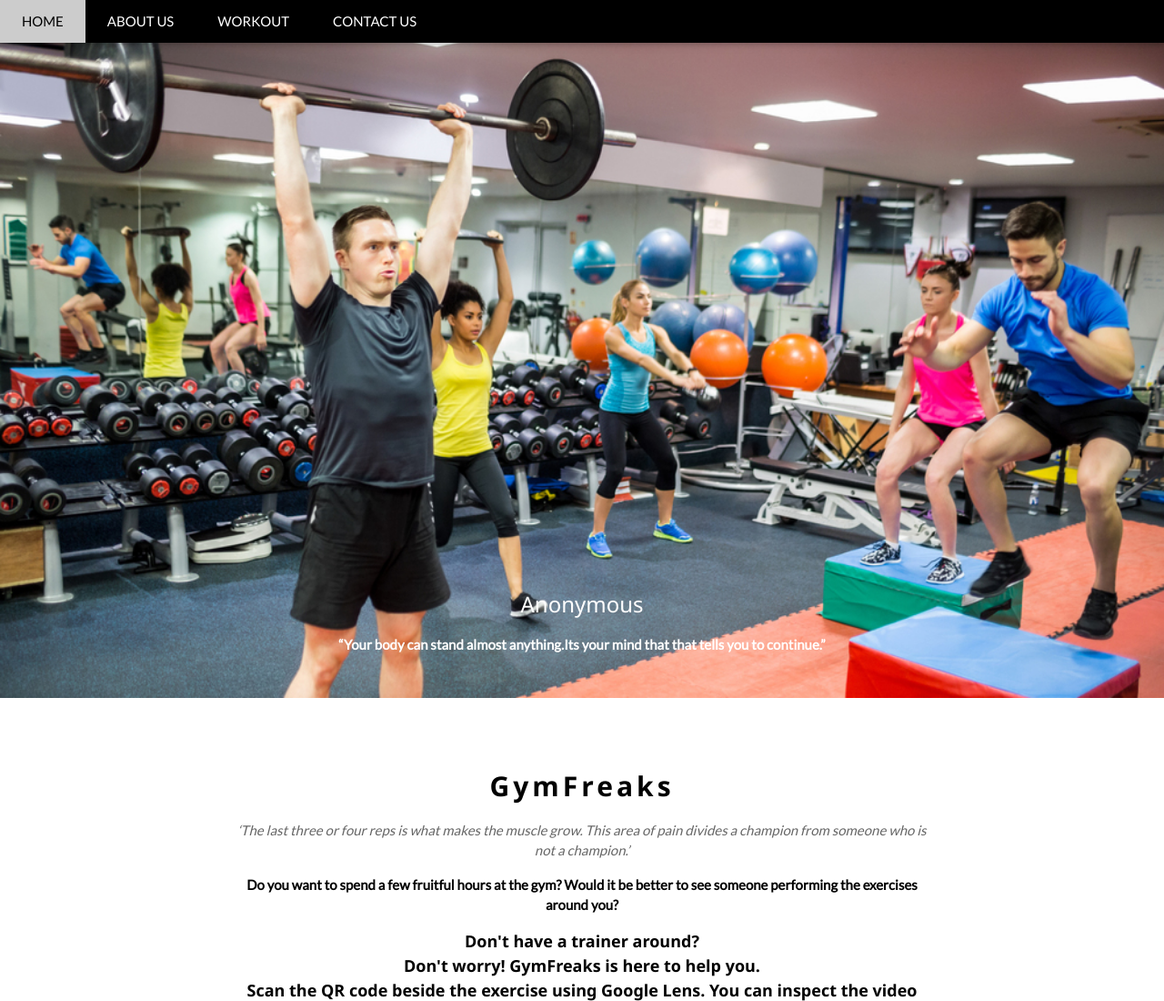
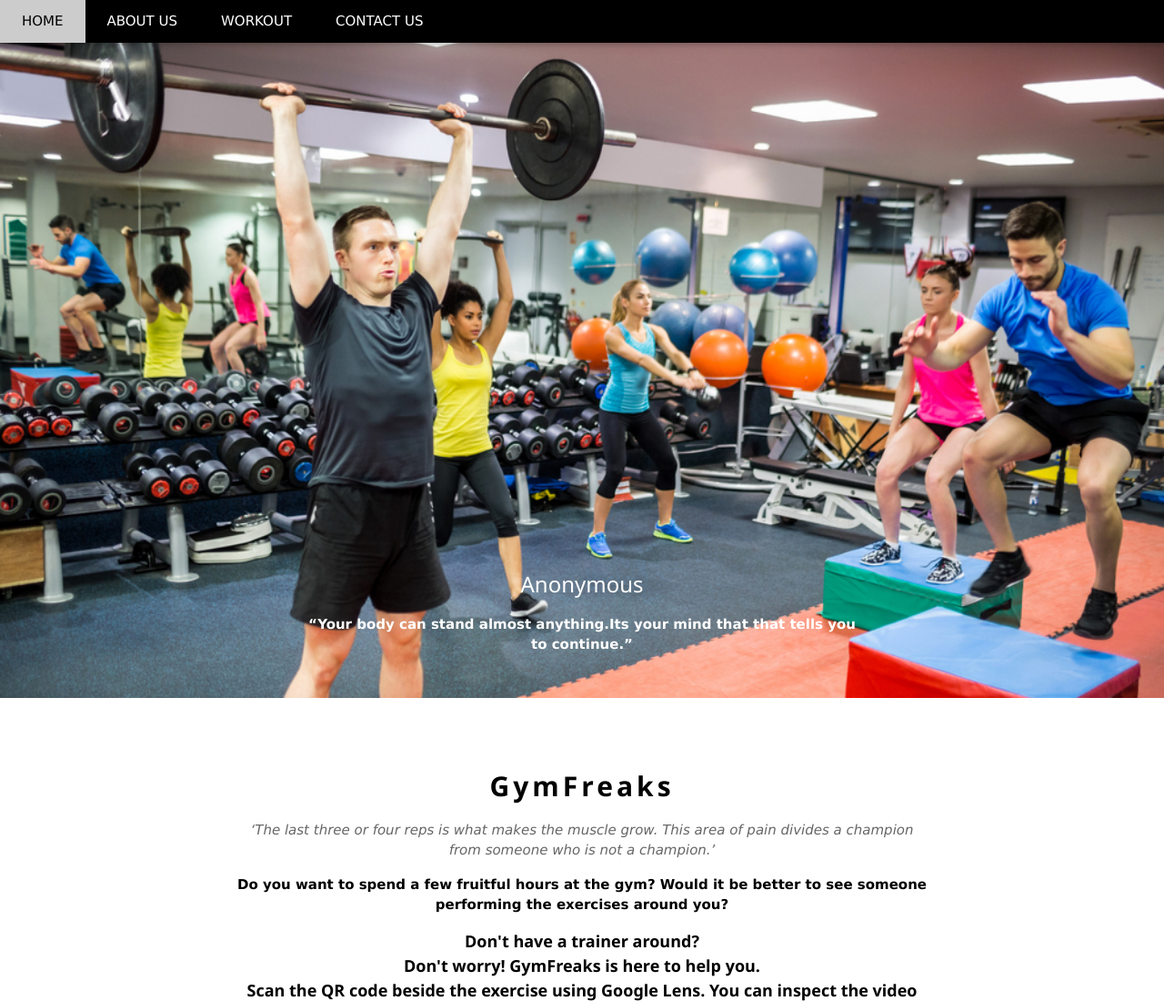
Before and after one commit to akshitagupta15june/GymFreaks.github.io, a plain HTML site: page index.html in a window 1280 px wide. Shown: the top 1100 px of the page at 91% size. Drawn offline with nearby package versions, Linux system fonts and the light colour scheme.

Commit message:
Update index.html

```diff
--- a/index.html
+++ b/index.html
@@ -9,7 +9,11 @@
 <link rel="stylesheet" href="https://cdnjs.cloudflare.com/ajax/libs/font-awesome/4.7.0/css/font-awesome.min.css">
 
 <style>
-body {font-family: "Lato", sans-serif}
+<style>
+body {font-family: "Lato", sans-serif;
+background-color: #fbfff4;
+
+}
 .mySlides {display: none}
 .grid-container {
   display: grid;
```
